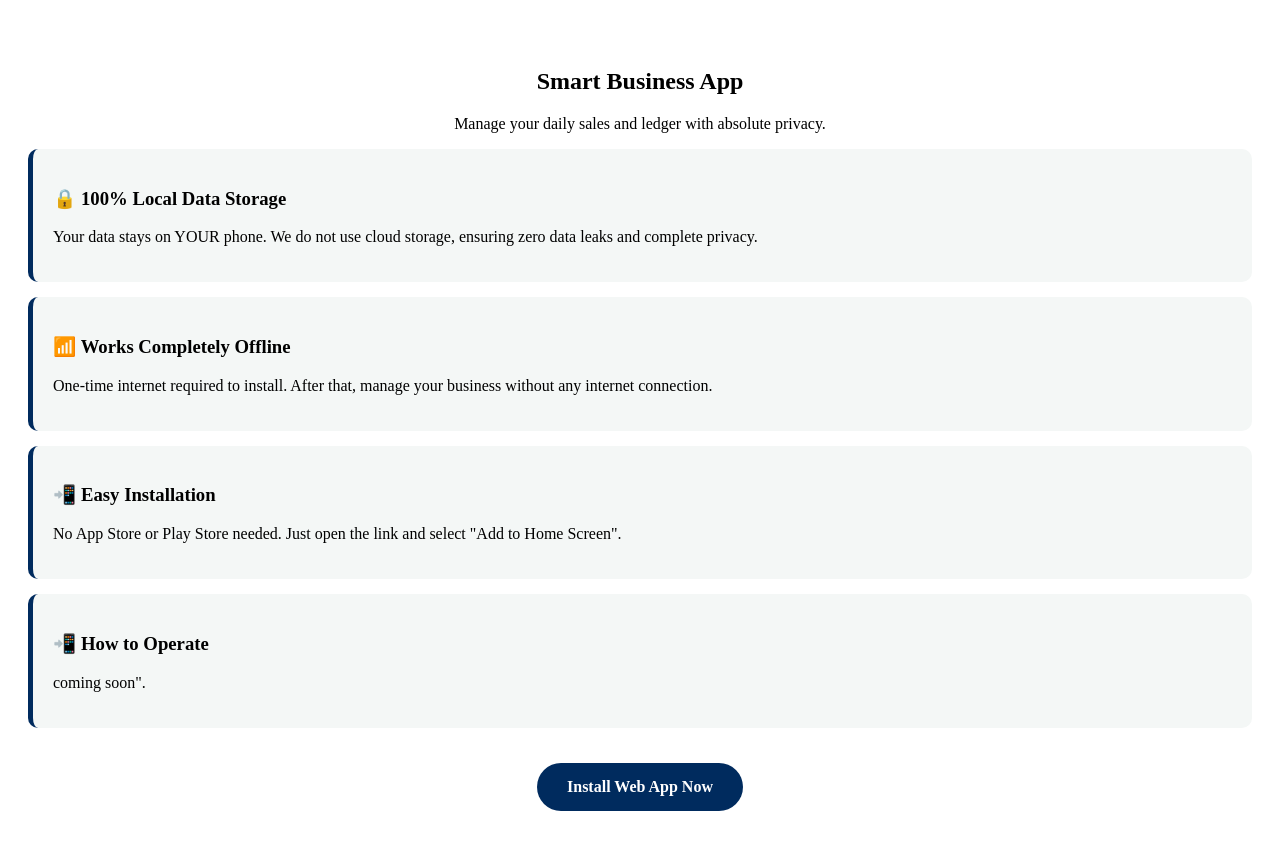
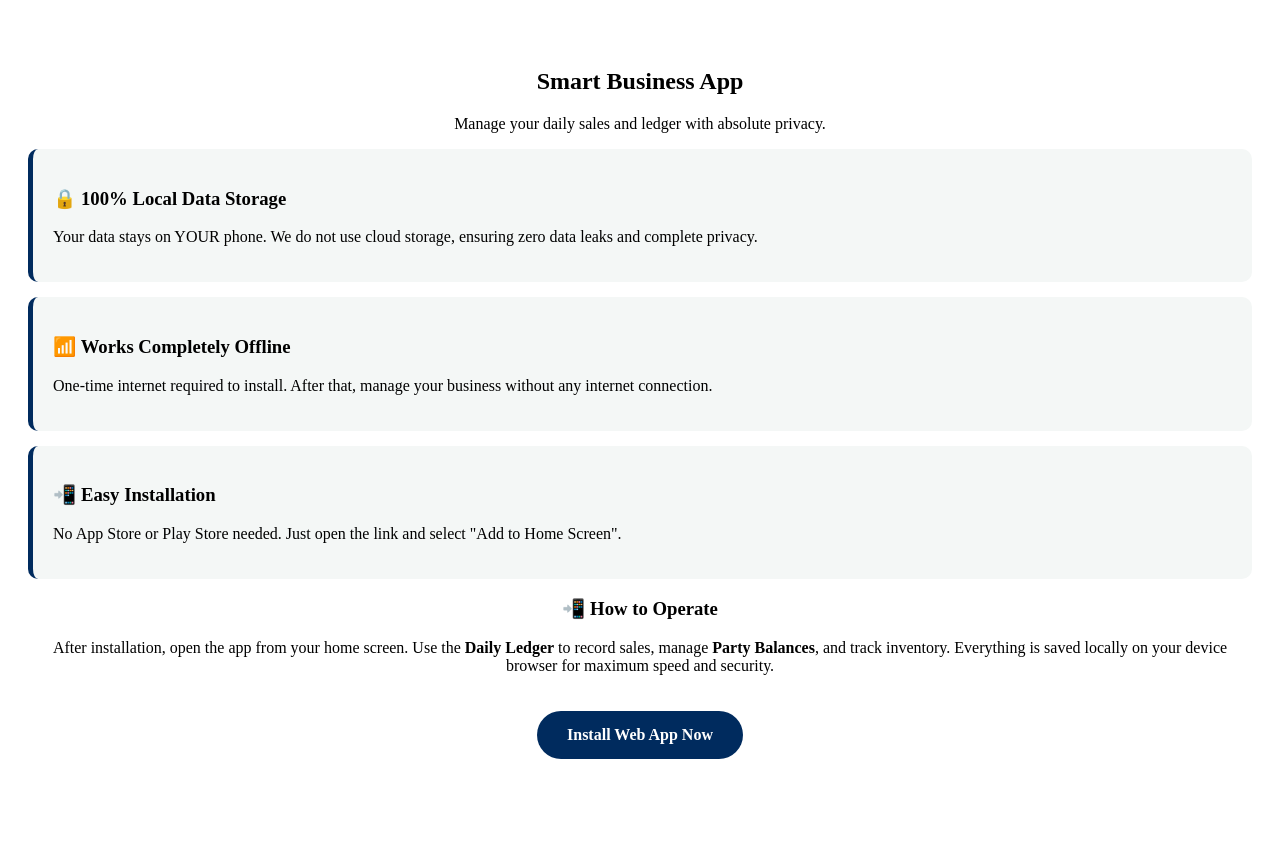
Before and after one commit to 2smarts/2smarts.github.io, a plain HTML site: page app.html in a window 1280 px wide. After the commit the page ends 807 px from the top, so only its background shows below. Drawn offline with Linux system fonts and the light colour scheme.

Commit message:
Revise operation instructions in app.html
Updated the instructions on how to operate the app.

```diff
--- a/app.html
+++ b/app.html
@@ -32,9 +32,9 @@
             <p>No App Store or Play Store needed. Just open the link and select "Add to Home Screen".</p>
         </div>
 
-        <div class="feature-box">
+        <div class="card">
             <h3>📲 How to Operate</h3>
-            <p>coming soon".</p>
+            <p>After installation, open the app from your home screen. Use the <strong>Daily Ledger</strong> to record sales, manage <strong>Party Balances</strong>, and track inventory. Everything is saved locally on your device browser for maximum speed and security.</p>
         </div>
 
         <a href="#" class="install-btn">Install Web App Now</a>
```
